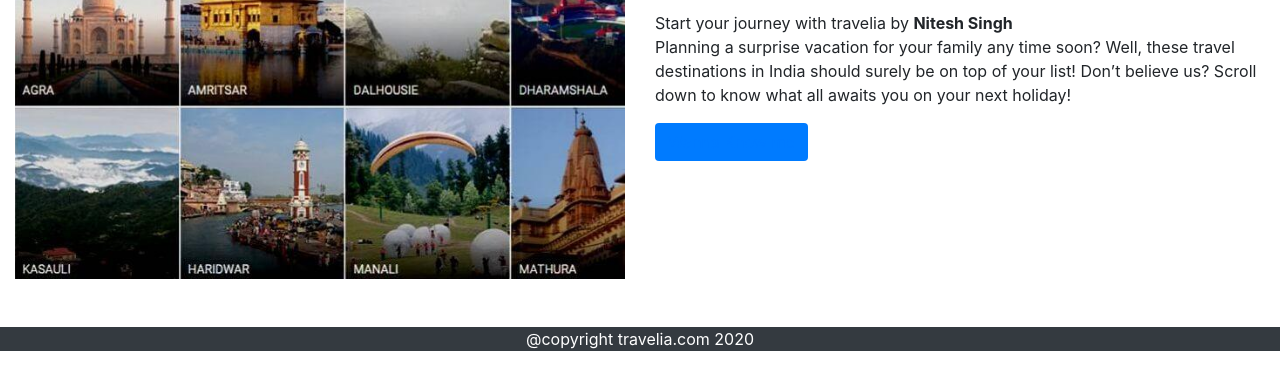
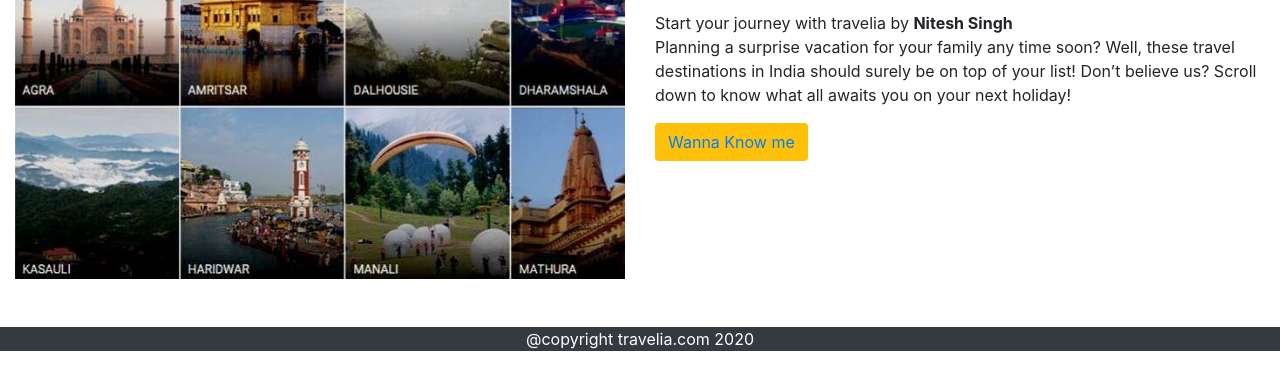
Before and after one commit to Nitesh-Singh-5/travelia, a plain HTML site: page about.html in a window 1280 px wide. Shown: the part 559-926 px from the top of the page. Drawn offline with nearby package versions, Linux system fonts and the light colour scheme.

Commit message:
Update about.html

```diff
--- a/about.html
+++ b/about.html
@@ -74,7 +74,7 @@
     <p>Start your journey with travelia by <b>Nitesh Singh</b> <br>
       Planning a surprise vacation for your family any time soon? Well, these travel destinations in India should surely be on top of your list! Don’t believe us? Scroll down to know what all awaits you on your next holiday!
     </p>
-    <button class="btn bg-primary"><a href="https://nitesh5801.github.io/ncreation.github.io/">Wanna Know me</button>
+    <button class="btn bg-warning"><a href="https://nitesh5801.github.io/ncreation.github.io/">Wanna Know me</button>
   </div>
 
 
```
